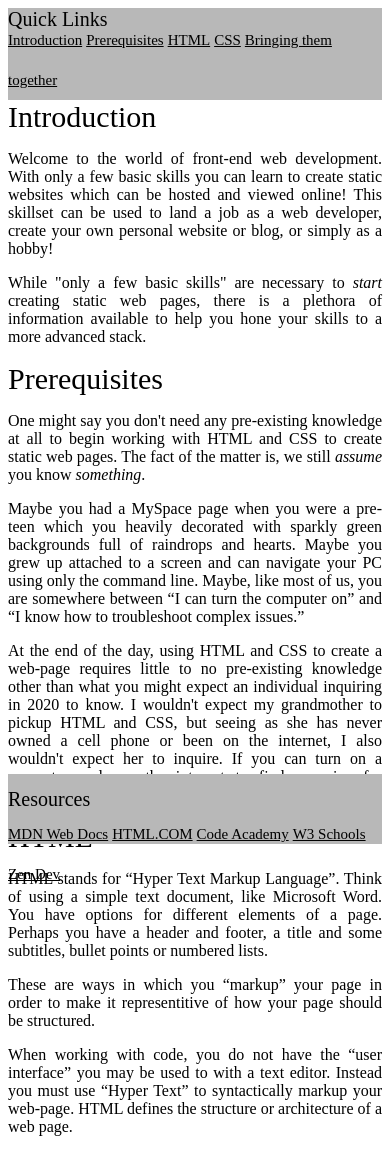
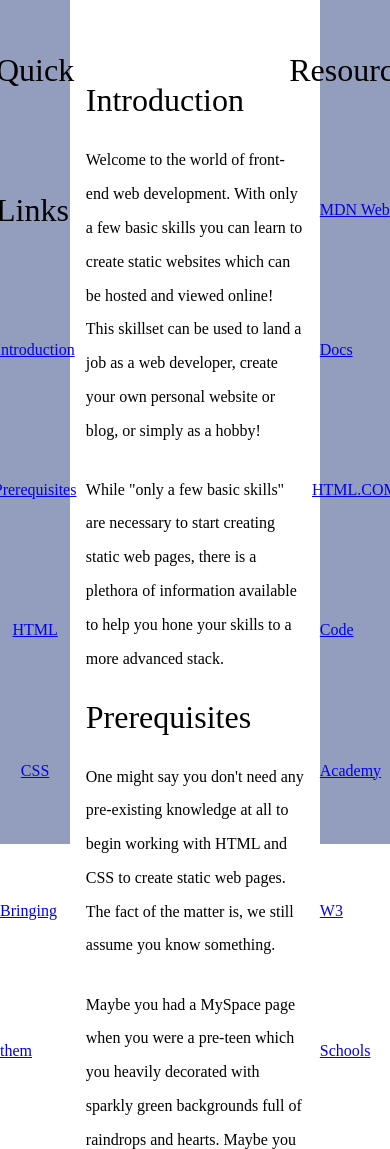
Before and after one commit to SamSaias/technical-doc, a plain HTML site: page index.html in a window 390 px wide. Shown: the top 1149 px of the page. Drawn offline with Linux system fonts and the light colour scheme.

Commit message:
update webpage for responsiveness

```diff
--- a/index.html
+++ b/index.html
@@ -2,22 +2,32 @@
 <html>
 
 <head>
-    <link rel="stylesheet" type="text/css" href="styles.css" </head>
+    <link rel="stylesheet" type="text/css" href="styles.css">
+</head>
 
 <body>
+
     <main id="main-doc">
+        <nav id="left-sidebar">
+            <h2 class="sidebar-header">
+                Quick Links
+            </h2>
+            <a class="nav-link" href="#introduction">Introduction</a>
+            <a class="nav-link" href="#prerequisites">Prerequisites</a>
+            <a class="nav-link" href="#html">HTML</a>
+            <a class="nav-link" href="#css">CSS</a>
+            <a class="nav-link" href="#bringing_them_together">Bringing them together</a>
+        </nav>
 
-        <section id="introduction" class="main-section">
-            <header>Introduction</header>
+        <section id="content">
+            <h2>Introduction</h2>
             <p>Welcome to the world of front-end web development. With only a few basic skills you can learn to create
                 static websites which can be hosted and viewed online! This skillset can be used to land a job as a web
                 developer, create your own personal website or blog, or simply as a hobby!</p>
             <p>While "only a few basic skills" are necessary to <em>start</em> creating static web pages, there is a
                 plethora of information available to help you hone your skills to a more advanced stack.</p>
-        </section>
 
-        <section id="prerequisites" class="main-section">
-            <header>Prerequisites</header>
+            <h2>Prerequisites</h2>
             <p>One might say you don't need any pre-existing knowledge at all to begin working with HTML and CSS to
                 create static web pages. The fact of the matter is, we still <em>assume</em> you know
                 <em>something</em>. </p>
@@ -30,10 +40,8 @@
                 grandmother to pickup HTML and CSS, but seeing as she has never owned a cell phone or been on the
                 internet, I also wouldn't expect her to inquire. If you can turn on a computer and use the internet to
                 find a recipe for brownies, you can learn to use HTML and CSS!</p>
-        </section>
 
-        <section id="html" class="main-section">
-            <header>HTML</header>
+            <h2>HTML</h2>
             <p>HTML stands for <q>Hyper Text Markup Language</q>. Think of using a simple text document, like Microsoft
                 Word. You have options for different elements of a page. Perhaps you have a header and footer, a title
                 and some subtitles, bullet points or numbered lists.</p>
@@ -42,19 +50,15 @@
             <p>When working with code, you do not have the <q>user interface</q> you may be used to with a text editor.
                 Instead you must use <q>Hyper Text</q> to syntactically markup your web-page. HTML defines the structure
                 or architecture of a web page.</p>
-        </section>
 
-        <section id="css" class="main-section">
-            <header>CSS</header>
+            <h2>CSS</h2>
             <p>CSS stands for <q>Cascading Style Sheet</q>. As the name may suggest, CSS provides the <em>style</em> for
                 your web page. <q>Cascading</q> is part of the name because of how a web browser reads the code written
                 with CSS.</p>
             <p>One would use CSS to change the layout or style of their webpage. You can add fun colors and arrange the
                 page in lots of unique ways using CSS.</p>
-        </section>
 
-        <section id="bringing_them_together" class="main-section">
-            <header>Bringing them together</header>
+            <h2>Bringing them together</h2>
             <p>While HTML and CSS are both powerful, they don't do much on their own. Technically, you can create a
                 web-page with only HTML. It would be bland and not have much aesthetic structure, but it would still be
                 text on a page.</p>
@@ -68,29 +72,17 @@
                 <li>Have a static web page!</li>
             </ol>
         </section>
-    </main>
-
-    <nav id="navbar">
-        <header class="sidebar-header">
-            Quick Links
-        </header>
-        <a class="nav-link" href="#introduction">Introduction</a>
-        <a class="nav-link" href="#prerequisites">Prerequisites</a>
-        <a class="nav-link" href="#html">HTML</a>
-        <a class="nav-link" href="#css">CSS</a>
-        <a class="nav-link" href="#bringing_them_together">Bringing them together</a>
-    </nav>
-
-    <nav id="resources">
-        <header class="sidebar-header">
+        <nav id="right-sidebar">
+            <h2 class="sidebar-header">
                 Resources
-        </header>
+            </h2>
             <a class="link" href="https://developer.mozilla.org/en-US/docs/Learn/HTML">MDN Web Docs</a>
             <a class="link" href="https://html.com/">HTML.COM</a>
             <a class="link" href="https://www.codecademy.com/learn/learn-html">Code Academy</a>
             <a class="link" href="https://www.w3schools.com/css/">W3 Schools</a>
             <a class="link" href="https://zendev.com/ultimate-guide-to-learning-css.html">Zen Dev</a>
         </nav>
+    </main>
 </body>
 
 </html>
--- a/styles.css
+++ b/styles.css
@@ -1,103 +1,86 @@
+html, body, div, span, applet, object, iframe,
+h1, h2, h3, h4, h5, h6, p, blockquote, pre,
+a, abbr, acronym, address, big, cite, code,
+del, dfn, em, img, ins, kbd, q, s, samp,
+small, strike, strong, sub, sup, tt, var,
+b, u, i, center,
+dl, dt, dd, ol, ul, li,
+fieldset, form, label, legend,
+table, caption, tbody, tfoot, thead, tr, th, td,
+article, aside, canvas, details, embed,
+figure, figcaption, footer, header, hgroup,
+menu, nav, output, ruby, section, summary,
+time, mark, audio, video {
+	margin: 0;
+	padding: 0;
+	border: 0;
+	font-size: 100%;
+	font: inherit;
+	vertical-align: baseline;
+}
+/* HTML5 display-role reset for older browsers */
+article, aside, details, figcaption, figure,
+footer, header, hgroup, menu, nav, section {
+	display: block;
+}
 body {
-  display: grid;
-  grid-template-columns: 320px auto 320px;
-  grid-template-areas:
-    "nav r1 res";
-  text-align: justify;
+	line-height: 1;
+}
+ol, ul {
+	list-style: none;
+}
+blockquote, q {
+	quotes: none;
+}
+blockquote:before, blockquote:after,
+q:before, q:after {
+	content: '';
+	content: none;
+}
+table {
+	border-collapse: collapse;
+	border-spacing: 0;
 }
 
-#main-doc {
-  grid-area: r1;
+#main-doc   {
+    display: flex;
+    line-height: 4vh;
+    height: 94vh;
 }
 
-header {
-  font-size: 30px;
+#content    {
+    height: 100vh;
+    margin: 10vh 22vw 0 22vw;
 }
 
-#navbar {
-  background-color: #B8B8B8;
-  grid-area: nav;
-  position: fixed;
-  top: 0;
-  left: 0;
-  height: 100%;
-  width: 310px;
-  text-align: center;
-  white-space: pre;
-  line-height: 20px;
+#left-sidebar   {
+    background-color: rgb(147, 158, 190);
+    height: 100vh;
+    display: flex;
+    flex-direction: column;
+    width: 18vw;
+    align-items: center;
+    line-height: 16.6vh;
+    position: fixed;
 }
 
-.nav-link {
-  line-height: 70px;
-  font-size: 25px;
-  color: black;
+#right-sidebar   {
+    background-color: rgb(147, 158, 190);
+    height: 100vh;
+    display: flex;
+    flex-direction: column;
+    width: 18vw;
+    align-items: center;
+    line-height: 16.6vh;
+    position: fixed;
+    right: 0px;
 }
 
-.link {
-  line-height: 70px;
-  font-size: 25px;
-  color: black;
+h2  {
+    font-size: 2rem;
 }
 
-#resources {
-  background-color: #B8B8B8;
-  grid-area: nav;
-  position: fixed;
-  top: 0;
-  right: 0;
-  height: 100%;
-  width: 310px;
-  text-align: center;
-  white-space: pre;
-  line-height: 20px;
+p   {
+    font-size: 1rem;
+    margin: 3vh 0 3vh 0;
 }
-
-@media (max-width: 800px) {
-  body {
-    grid-template-columns: 1fr;
-    grid-template-areas:
-      'nav'
-      'r1'
-      'res';
-  }
-  #navbar {
-  background-color: #B8B8B8;
-  grid-area: nav;
-  position: sticky;
-  top: 0;
-  left: 0;
-  width: 100%;
-  height: auto;
-  text-align: left;
-  white-space: normal;
-  line-height: 2px;
-}
-
-  #resources {
-  background-color: #B8B8B8;
-  grid-area: res;
-  position: sticky;
-  bottom: 0;
-  left: 0;
-  width: 100%;
-  height: 70px;
-  text-align: left;
-  white-space: normal;
-  line-height: 30px;
-}
-  .nav-link {
-  line-height: 40px;
-  font-size: 15px;
-  color: black;
-}
-
-  .link {
-  line-height: 40px;
-  font-size: 15px;
-  color: black;
-}
-  .sidebar-header {
-    font-size: 20px;
-    margin-top: 10px;
-  }
-}
```
Lines whose indentation alone changed are shown as unchanged.
